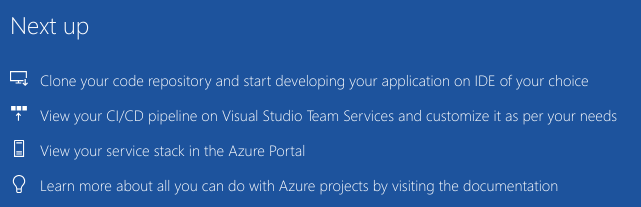
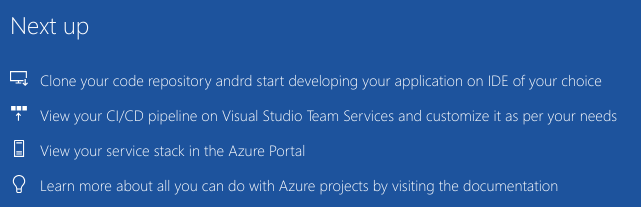
Before and after one commit to deepak1996m/devopsassignments, a plain HTML site: page index.html in a window 1280 px wide. Shown: the part 590-797 px from the top of the page, 215-856 px from the left. Drawn offline with Linux system fonts and the light colour scheme.

Commit message:
first change3

```diff
--- a/index.html
+++ b/index.html
@@ -28,7 +28,7 @@
                             <div class="step-icon">
                                 <img src="img/cloneWhite.svg">
                             </div>
-                            <div class="step-text"><a href="https://go.microsoft.com/fwlink/?linkid=862409">Clone your code repository and start developing your application on IDE of your choice</a></div>
+                            <div class="step-text"><a href="https://go.microsoft.com/fwlink/?linkid=862409">Clone your code repository andrd start developing your application on IDE of your choice</a></div>
                         </div>
                         <div class="step">
                             <div class="step-icon">
```
